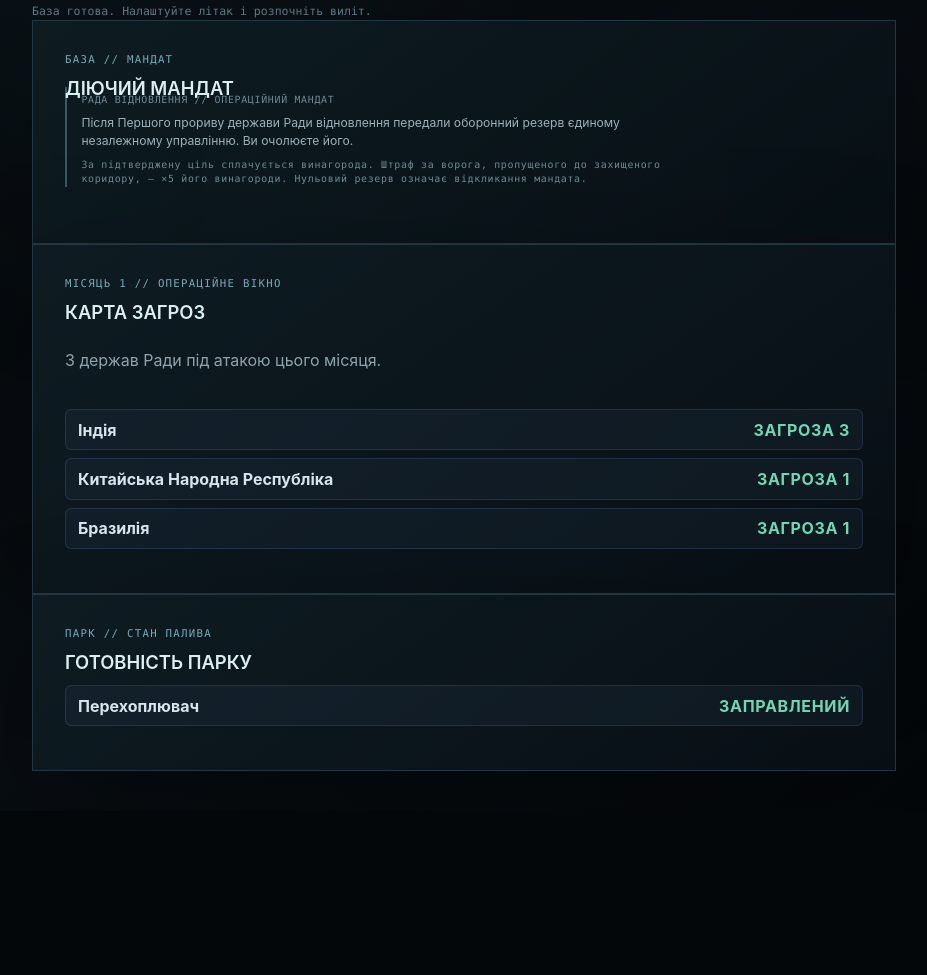
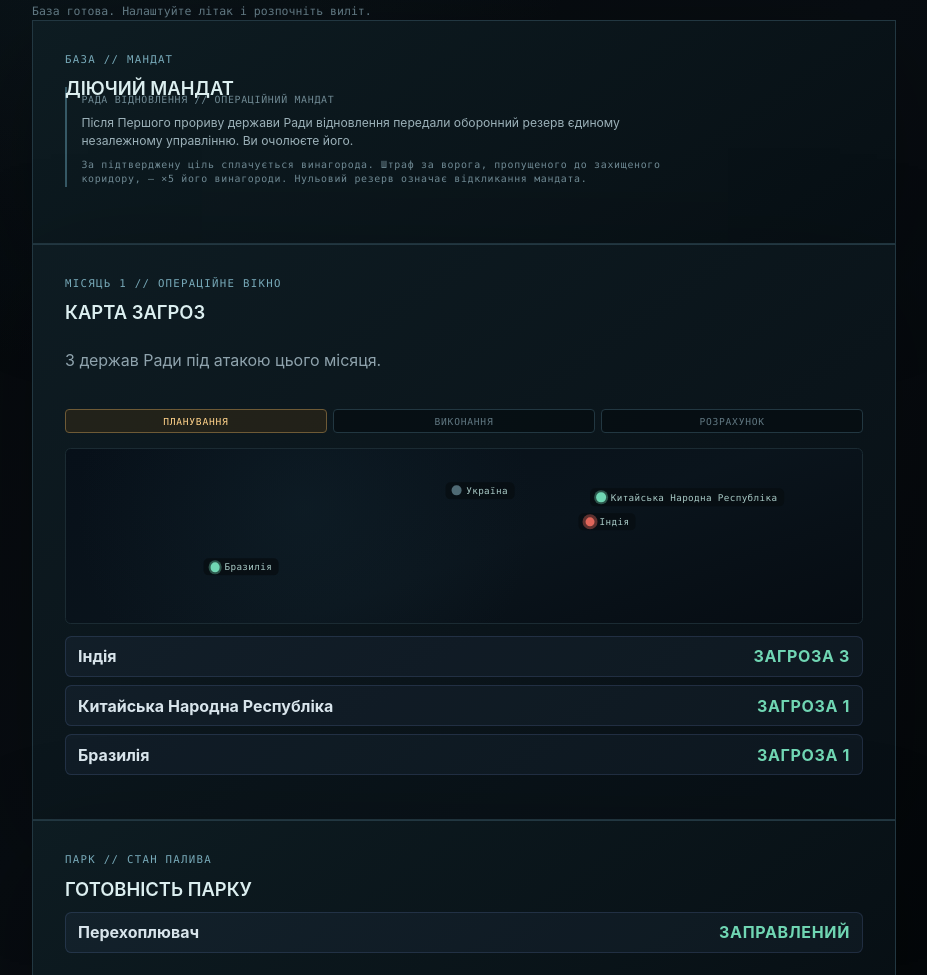
Before and after one commit to MaxVigil/Shmup, a website built with Vite: page index.html in a window 1280 px wide. Shown: the part 490-1465 px from the top of the page, without its empty margins (176-1103 px from the left). Before the commit the page ends 1301 px from the top, so only its background shows below. Built offline with nearby package versions, Linux system fonts and the light colour scheme.

Commit message:
ux(U5): Command mini-geoscope threat map and monthly phase timeline

```diff
--- a/src/i18n/index.ts
+++ b/src/i18n/index.ts
@@ -377,6 +377,9 @@
   'command.monthEyebrow': 'MONTH {month} // OPERATIONS WINDOW',
   'command.monthTitle': 'Threat map',
   'command.monthSummary': '{count} Council states are under attack this month.',
+  'command.phasePlan': 'PLAN',
+  'command.phaseExecute': 'EXECUTE',
+  'command.phaseSettle': 'SETTLE',
   'command.threatLevel': 'THREAT {value}',
   'command.fuelEyebrow': 'FLEET // FUEL STATE',
   'command.fuelTitle': 'Fleet readiness',
@@ -822,6 +825,9 @@
   'command.monthEyebrow': 'МІСЯЦЬ {month} // ОПЕРАЦІЙНЕ ВІКНО',
   'command.monthTitle': 'Карта загроз',
   'command.monthSummary': '{count} держав Ради під атакою цього місяця.',
+  'command.phasePlan': 'ПЛАНУВАННЯ',
+  'command.phaseExecute': 'ВИКОНАННЯ',
+  'command.phaseSettle': 'РОЗРАХУНОК',
   'command.threatLevel': 'ЗАГРОЗА {value}',
   'command.fuelEyebrow': 'ПАРК // СТАН ПАЛИВА',
   'command.fuelTitle': 'Готовність парку',
--- a/src/i18n/translations-zh.ts
+++ b/src/i18n/translations-zh.ts
@@ -370,6 +370,9 @@
   'command.monthEyebrow': '第 {month} 个月 // 作战窗口',
   'command.monthTitle': '威胁地图',
   'command.monthSummary': '本月有 {count} 个理事会成员国受到攻击。',
+  'command.phasePlan': '规划',
+  'command.phaseExecute': '执行',
+  'command.phaseSettle': '结算',
   'command.threatLevel': '威胁等级 {value}',
   'command.fuelEyebrow': '机队 // 燃料状态',
   'command.fuelTitle': '机队就绪',
--- a/src/styles/main.css
+++ b/src/styles/main.css
@@ -1521,3 +1521,67 @@
   height: 100%;
   width: auto;
 }
+
+/* U5 — Command geoscope + monthly timeline */
+.month-timeline {
+  display: flex;
+  gap: 0.4rem;
+  margin: 0.5rem 0 0.9rem;
+}
+.month-timeline__phase {
+  flex: 1;
+  padding: 0.35rem 0.5rem;
+  border: 1px solid #223741;
+  border-radius: 0.25rem;
+  color: #607781;
+  background: rgb(5 12 16 / 70%);
+  font-family: ui-monospace, SFMono-Regular, Menlo, monospace;
+  font-size: 0.6rem;
+  letter-spacing: 0.08em;
+  text-align: center;
+  text-transform: uppercase;
+}
+.month-timeline__phase.is-active {
+  color: #ffd28a;
+  border-color: #6e5a36;
+  background: rgb(60 46 18 / 45%);
+}
+.geo-map {
+  position: relative;
+  height: 11rem;
+  margin: 0.75rem 0 0.25rem;
+  border: 1px solid #1b2b33;
+  border-radius: 0.35rem;
+  background:
+    radial-gradient(circle at 30% 35%, rgb(26 53 64 / 25%), transparent 40%),
+    linear-gradient(160deg, #071019, #0a141c 55%, #060c12);
+  overflow: hidden;
+}
+.geo-map__marker {
+  position: absolute;
+  display: grid;
+  grid-template-columns: auto auto;
+  gap: 0.3rem;
+  align-items: center;
+  transform: translate(-50%, -50%);
+  padding: 0.2rem 0.4rem;
+  border-radius: 0.3rem;
+  background: rgb(7 13 17 / 78%);
+}
+.geo-map__dot {
+  width: 0.6rem;
+  height: 0.6rem;
+  border-radius: 50%;
+  background: #41525a;
+}
+.geo-map__marker.is-calm .geo-map__dot { background: #4f6a74; }
+.geo-map__marker.is-threat-1 .geo-map__dot { background: #70d6b3; box-shadow: 0 0 0 2px rgb(112 214 179 / 35%); }
+.geo-map__marker.is-threat-2 .geo-map__dot { background: #ffd28a; box-shadow: 0 0 0 2px rgb(255 210 138 / 35%); }
+.geo-map__marker.is-threat-3 .geo-map__dot { background: #e0665a; box-shadow: 0 0 0 3px rgb(224 102 90 / 40%); }
+.geo-map__marker small {
+  color: #a8c9c5;
+  font-family: ui-monospace, SFMono-Regular, Menlo, monospace;
+  font-size: 0.58rem;
+  letter-spacing: 0.04em;
+  white-space: nowrap;
+}
--- a/src/ui/app-shell.ts
+++ b/src/ui/app-shell.ts
@@ -9,7 +9,7 @@
 import type { GameState } from '../domain/model';
 import { isBankrupt } from '../domain/operational-economy';
 import { HANGAR_SLOT_COST, marketAircraftPrice } from '../domain/hangar';
-import { isAircraftFueled } from '../domain/command-centre';
+import { isAircraftFueled, MONTH_SORTIE_LENGTH } from '../domain/command-centre';
 import {
   marketBlueprintPrice,
   marketConsumablePrice,
@@ -1399,6 +1399,48 @@
   byId<HTMLElement>('command-month-eyebrow').textContent = t('command.monthEyebrow', {
     month: state.base.month,
   });
+  const monthProgress = state.base.sortiesCompleted % MONTH_SORTIE_LENGTH;
+  const timeline = byId<HTMLElement>('month-timeline');
+  timeline.textContent = '';
+  const phases = [
+    { key: 'command.phasePlan', active: monthProgress === 0 },
+    { key: 'command.phaseExecute', active: monthProgress > 0 },
+    { key: 'command.phaseSettle', active: false },
+  ] as const;
+  for (const phase of phases) {
+    const segment = document.createElement('span');
+    segment.className = 'month-timeline__phase' + (phase.active ? ' is-active' : '');
+    segment.textContent = t(phase.key as TranslationKey);
+    timeline.appendChild(segment);
+  }
+
+  const geoMap = byId<HTMLElement>('geo-map');
+  geoMap.textContent = '';
+  const geoPositions: Readonly<Record<string, { left: number; top: number }>> = {
+    'council-prc': { left: 78, top: 28 },
+    'council-ukraine': { left: 52, top: 24 },
+    'council-india': { left: 68, top: 42 },
+    'council-brazil': { left: 22, top: 68 },
+  };
+  for (const stateDefinition of contentCatalog.councilStates) {
+    const mission = state.base.threatMap.find(
+      (entry) => entry.targetCountryId === stateDefinition.id,
+    );
+    const position = geoPositions[stateDefinition.id] ?? { left: 50, top: 50 };
+    const marker = document.createElement('div');
+    marker.className = 'geo-map__marker' + (mission === undefined
+      ? ' is-calm'
+      : ' is-threat-' + String(Math.min(3, Math.max(1, mission.threatLevel))));
+    marker.style.left = position.left + '%';
+    marker.style.top = position.top + '%';
+    const dot = document.createElement('span');
+    dot.className = 'geo-map__dot';
+    const name = document.createElement('small');
+    name.textContent = t(stateDefinition.nameKey as TranslationKey);
+    marker.append(dot, name);
+    geoMap.appendChild(marker);
+  }
+
   byId<HTMLElement>('command-month-summary').textContent = t('command.monthSummary', {
     count: state.base.threatMap.length,
   });
--- a/src/ui/template.ts
+++ b/src/ui/template.ts
@@ -92,6 +92,8 @@
           <p class="technology-lab__eyebrow" id="command-month-eyebrow"></p>
           <h2 id="command-month-title"></h2>
           <p class="lede" id="command-month-summary"></p>
+          <div id="month-timeline" class="month-timeline" aria-live="polite"></div>
+          <div id="geo-map" class="geo-map" aria-live="polite"></div>
           <div id="threat-map-list" class="threat-map" aria-live="polite"></div>
         </section>
         <section class="technology-lab command-panel" aria-labelledby="command-fuel-title">
```
